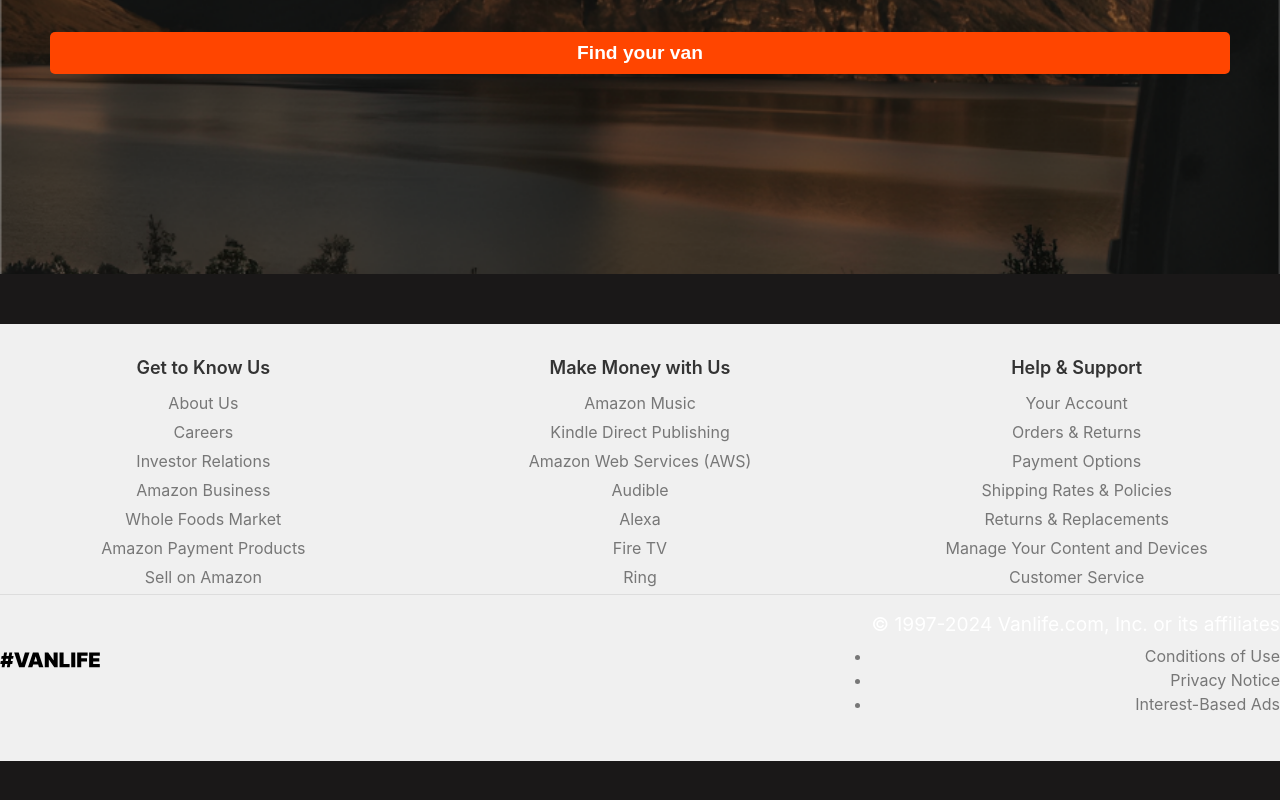
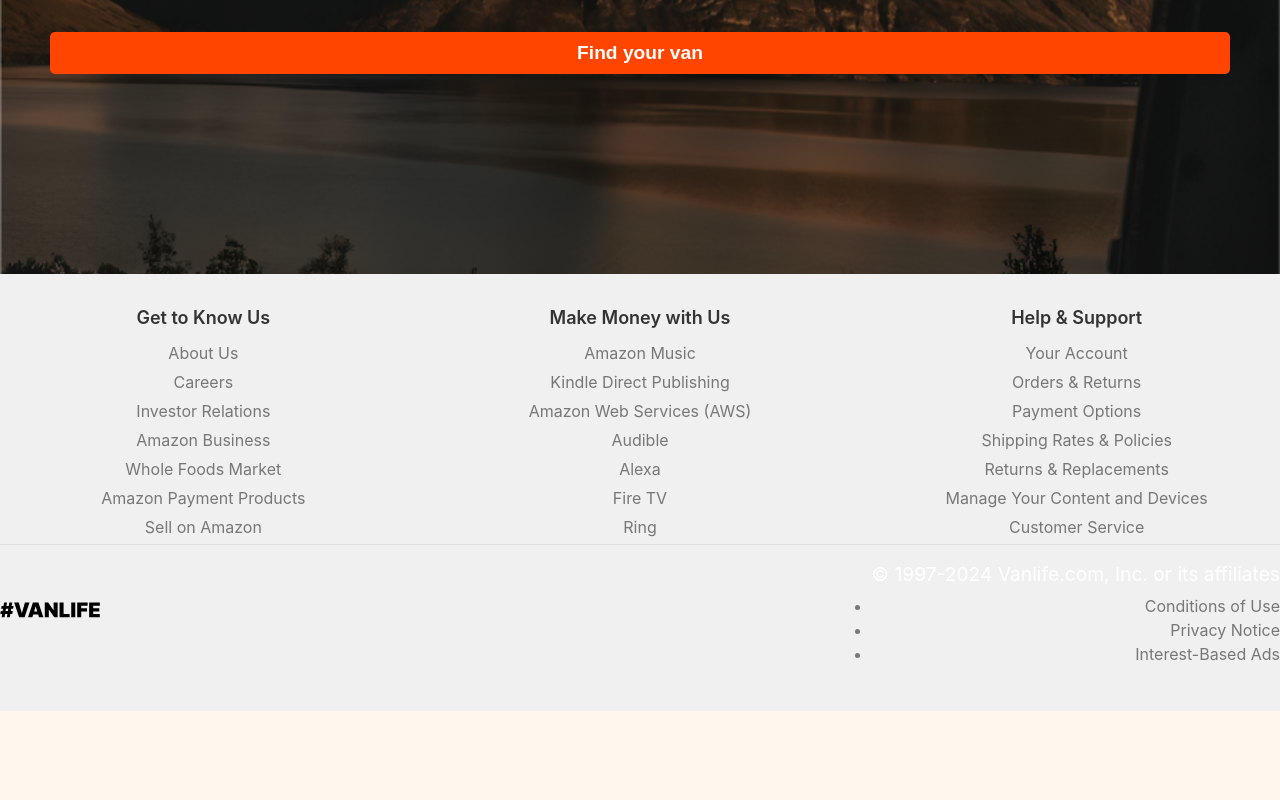
Before and after one commit to Masterchinedum/Vanlife, a React (Vite) app: page / in a window 1280 px wide. Shown: the part 526-1326 px from the top of the page. After the commit the page ends 1237 px from the top, so only its background shows below. Built offline with nearby package versions, Linux system fonts and the light colour scheme; what miragejs would draw is missing.

Commit message:
Update footer styling in index.css

```diff
--- a/src/index.css
+++ b/src/index.css
@@ -26,3 +26,9 @@ p {
     font-weight: 600;
     color: #000000;
   }
+
+  footer {
+    background-color: transparent;
+    padding: 0px;
+    margin: 0px;
+  }
```
